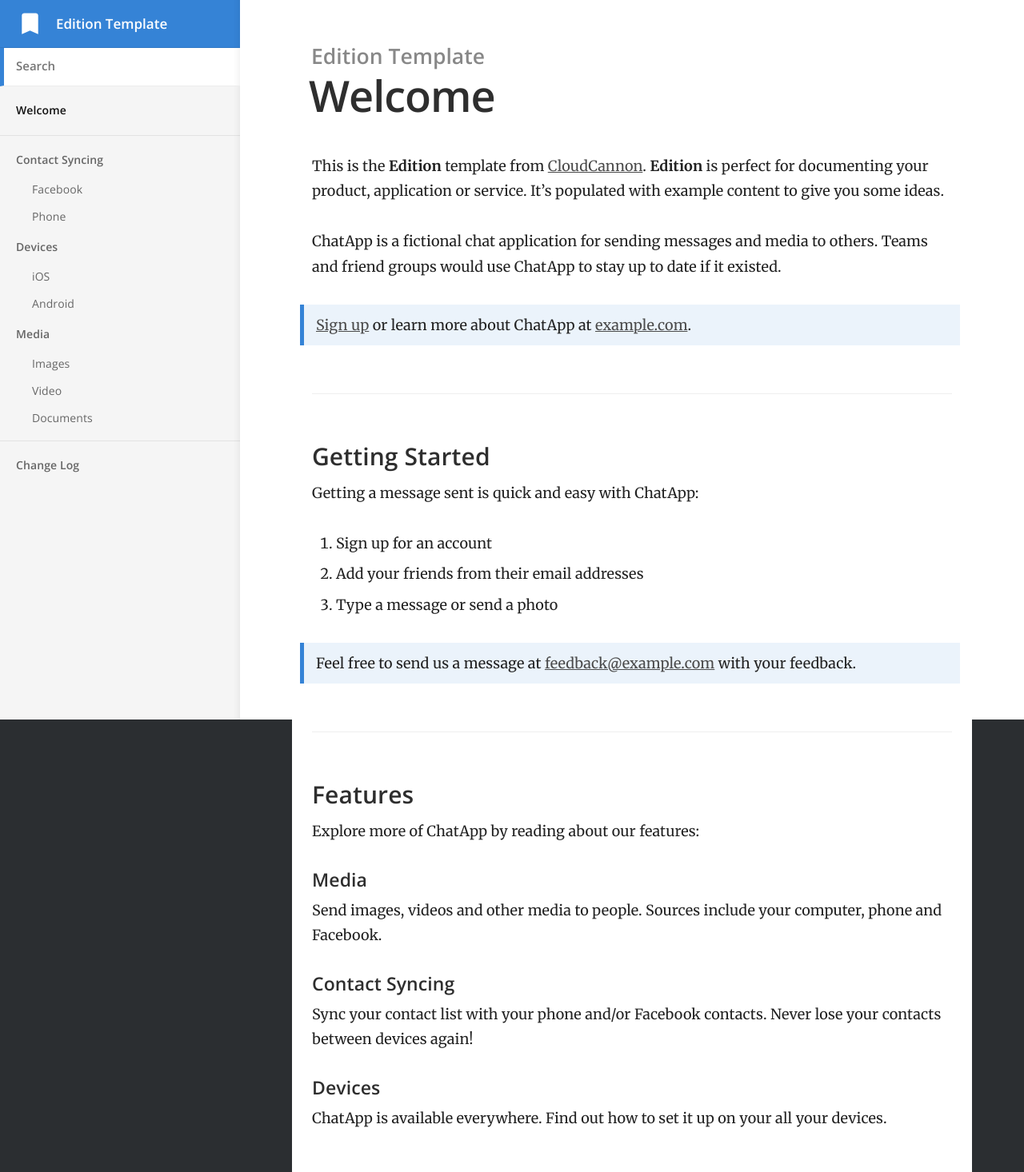
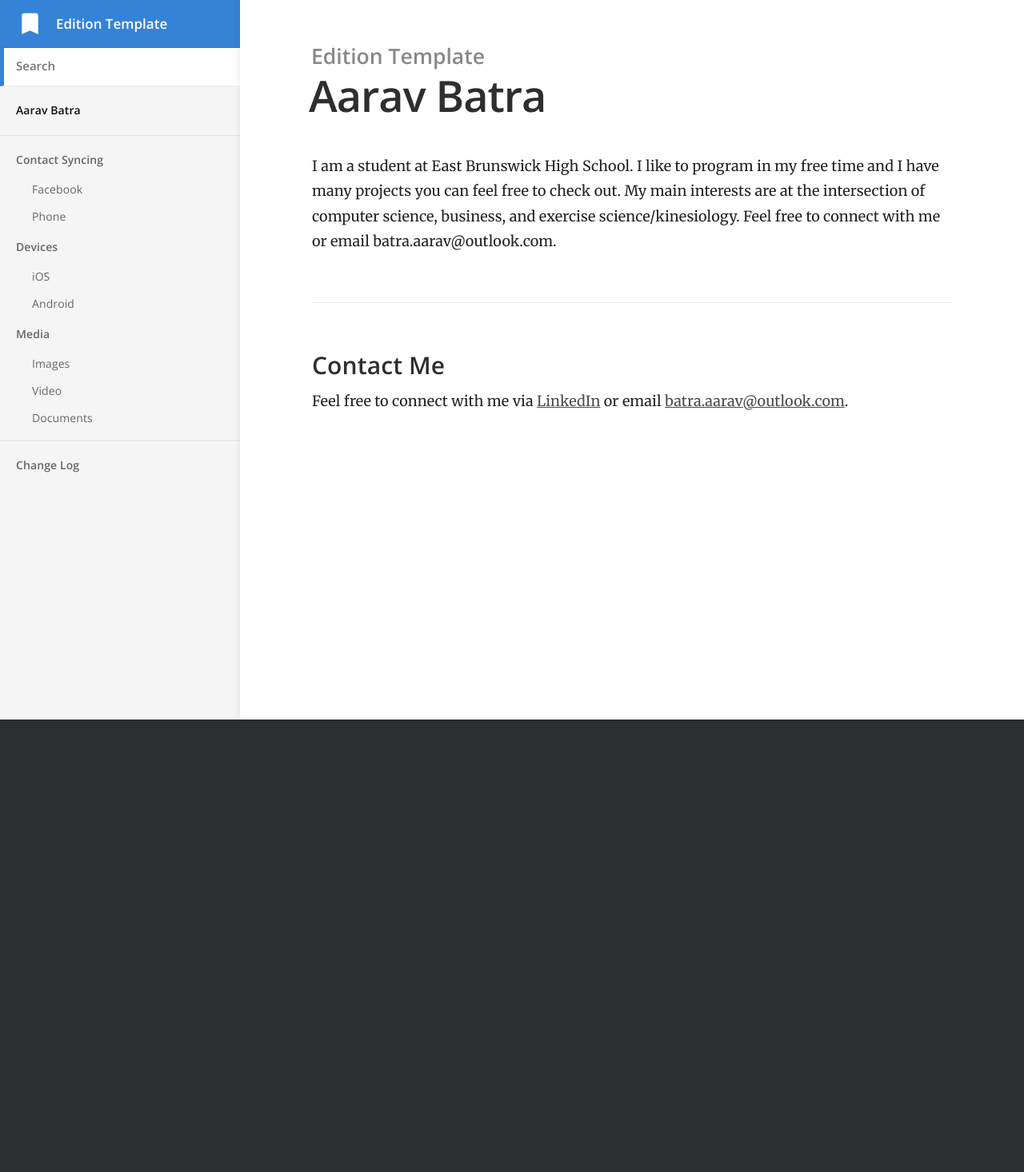
Before and after one commit to batra-aarav/www.aaravbatra.me, a Jekyll site: the page built from index.md, in a window 1280 px wide. Shown: the whole page at 80% size. Built offline with Jekyll 4.4.1, drawn with Linux system fonts in a browser that asks for light colours; after the commit the page ends 900 px from its top, so only the background shows below that.

Commit message:
customize

```diff
--- a/index.md
+++ b/index.md
@@ -1,38 +1,7 @@
 ---
-title: Welcome
+title: Aarav Batra
 ---
+I am a student at East Brunswick High School. I like to program in my free time and I have many projects you can feel free to check out. My main interests are at the intersection of computer science, business, and exercise science/kinesiology. Feel free to connect with me or email batra.aarav@outlook.com.
 
-This is the **Edition** template from [CloudCannon](http://cloudcannon.com/).
-**Edition** is perfect for documenting your product, application or service.
-It's populated with example content to give you some ideas.
-
-ChatApp is a fictional chat application for sending messages and media to others.
-Teams and friend groups would use ChatApp to stay up to date if it existed.
-
-> [Sign up](http://example.com/signup) or learn more about ChatApp at [example.com](http://example.com/).
-
-### Getting Started
-
-Getting a message sent is quick and easy with ChatApp:
-
-1. Sign up for an account
-2. Add your friends from their email addresses
-3. Type a message or send a photo
-
-> Feel free to send us a message at [feedback@example.com](mailto:feedback@example.com) with your feedback.
-
-### Features
-
-Explore more of ChatApp by reading about our features:
-
-#### Media
-
-Send images, videos and other media to people. Sources include your computer, phone and Facebook.
-
-#### Contact Syncing
-
-Sync your contact list with your phone and/or Facebook contacts. Never lose your contacts between devices again!
-
-#### Devices
-
-ChatApp is available everywhere. Find out how to set it up on your all your devices.
+### Contact Me
+Feel free to connect with me via [LinkedIn](https://www.linkedin.com/in/aarav-batra-a0abaa2a4/) or email [batra.aarav@outlook.com](batra.aarav@outlook.com).
```
